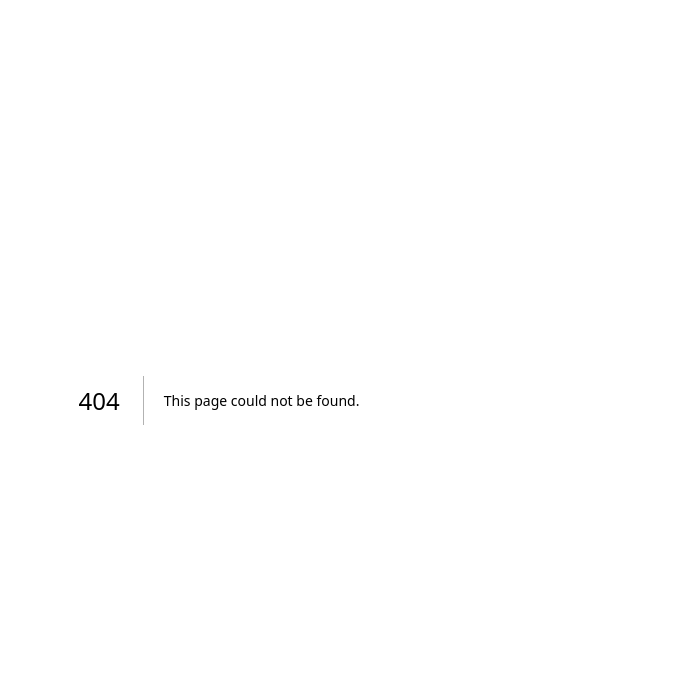
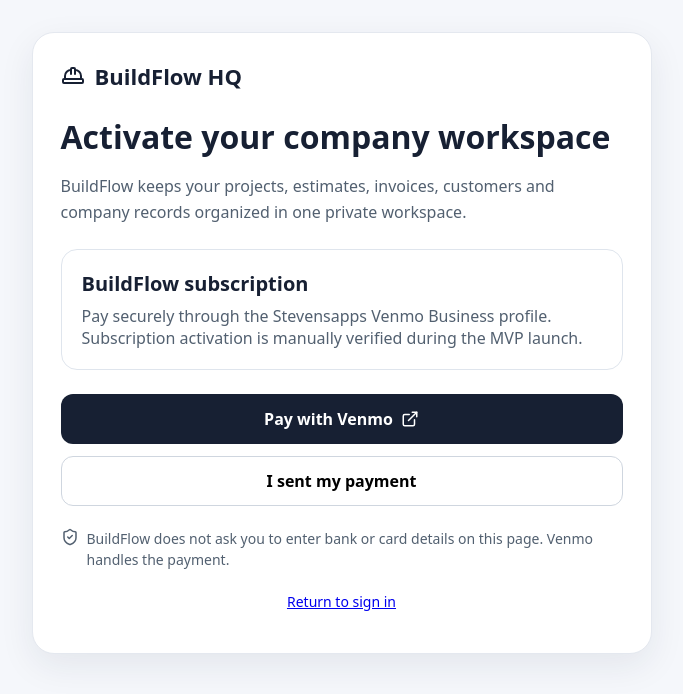
Before and after one commit to stevensapps-ash/-BuildFlowhq2, a Next.js app: page /subscribe in a window 1280 px wide. Before the commit this address had no page. Shown: the top 694 px of the page, without its empty margins (421-1104 px from the left). Built offline with nearby package versions, Linux system fonts and the light colour scheme.

Commit message:
Add BuildFlow Venmo subscription MVP page

```diff
--- /dev/null
+++ b/app/subscribe/page.tsx
@@ -0,0 +1,28 @@
+'use client'
+
+import { useState } from 'react'
+import Link from 'next/link'
+import { CheckCircle2, ExternalLink, HardHat, ShieldCheck } from 'lucide-react'
+
+const VENMO_PAYMENT_URL='https://venmo.com/code?user_id=4684033359349495058&created=1789509238.174633&printed=1'
+
+export default function SubscribePage(){
+  const [sent,setSent]=useState(false)
+  return <main style={{minHeight:'100vh',background:'#f5f7fb',padding:'32px 18px',fontFamily:'system-ui',color:'#172033'}}>
+    <section style={{maxWidth:620,margin:'0 auto',background:'#fff',border:'1px solid #e4e8ef',borderRadius:22,padding:28,boxShadow:'0 12px 35px rgba(20,35,60,.08)'}}>
+      <div style={{display:'flex',alignItems:'center',gap:10,fontWeight:800,fontSize:22}}><HardHat/>BuildFlow HQ</div>
+      <h1 style={{fontSize:32,margin:'24px 0 8px'}}>Activate your company workspace</h1>
+      <p style={{lineHeight:1.6,color:'#526070'}}>BuildFlow keeps your projects, estimates, invoices, customers and company records organized in one private workspace.</p>
+      <div style={{margin:'24px 0',padding:20,border:'1px solid #dfe5ed',borderRadius:16}}>
+        <div style={{fontWeight:800,fontSize:20}}>BuildFlow subscription</div>
+        <p style={{margin:'8px 0 0',color:'#526070'}}>Pay securely through the Stevensapps Venmo Business profile. Subscription activation is manually verified during the MVP launch.</p>
+      </div>
+      {!sent ? <>
+        <a href={VENMO_PAYMENT_URL} target="_blank" rel="noopener noreferrer" style={{display:'flex',justifyContent:'center',alignItems:'center',gap:8,textDecoration:'none',background:'#172033',color:'#fff',padding:'14px 18px',borderRadius:12,fontWeight:800}}>Pay with Venmo <ExternalLink size={18}/></a>
+        <button onClick={()=>setSent(true)} style={{width:'100%',marginTop:12,padding:'13px 18px',borderRadius:12,border:'1px solid #cfd6df',background:'#fff',fontWeight:700,cursor:'pointer'}}>I sent my payment</button>
+      </> : <div style={{padding:20,borderRadius:16,background:'#f1f7f3'}}><div style={{display:'flex',gap:9,alignItems:'center',fontWeight:800}}><CheckCircle2 size={20}/>Payment pending verification</div><p style={{lineHeight:1.55,marginBottom:0}}>Your payment submission has been noted on this device. BuildFlow access will be activated after the payment is verified.</p></div>}
+      <div style={{display:'flex',gap:8,alignItems:'flex-start',marginTop:22,color:'#526070',fontSize:14,lineHeight:1.5}}><ShieldCheck size={18} style={{flex:'0 0 auto'}}/><span>BuildFlow does not ask you to enter bank or card details on this page. Venmo handles the payment.</span></div>
+      <p style={{textAlign:'center',marginTop:22,fontSize:14}}><Link href="/login">Return to sign in</Link></p>
+    </section>
+  </main>
+}
```
